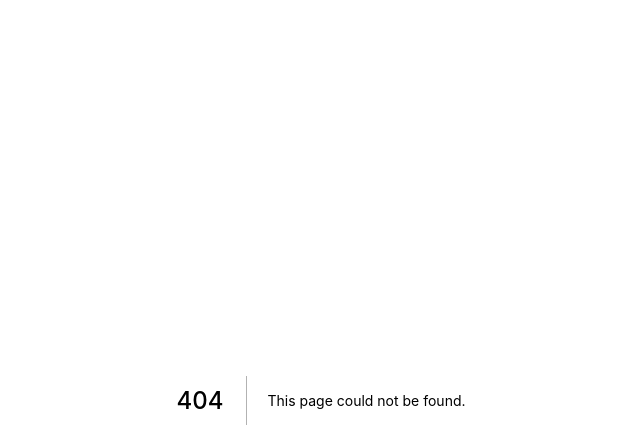
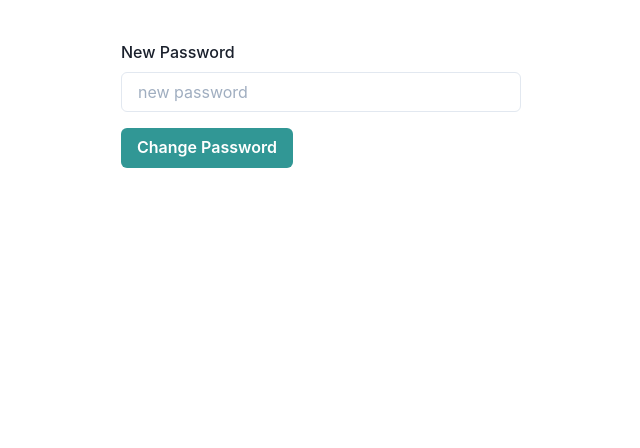
Before and after one commit to ayushi0809/lireddit, a Next.js app: page /change-password/1 in a window 1280 px wide. Before the commit this address had no page. Shown: the top 448 px of the page, without its empty margins (319-959 px from the left). Built offline with nearby package versions, Linux system fonts and the light colour scheme.

Commit message:
Change-password page added

```diff
--- a/codegen.yml
+++ b/codegen.yml
@@ -1,5 +1,5 @@
 overwrite: true
-schema: "http://11e6739ab6b4.ngrok.io/graphql"
+schema: "http://210f8b1585d8.ngrok.io/graphql"
 documents: "src/graphql/**/*.graphql"
 generates:
   src/generated/graphql.tsx:
--- /dev/null
+++ b/src/pages/change-password/[token].tsx
@@ -0,0 +1,48 @@
+import { Box, Button } from '@chakra-ui/react';
+import { Formik, Form } from 'formik';
+import { NextPage } from 'next';
+import React from 'react';
+import { InputField } from '../../components/InputField';
+import { Wrapper } from '../../components/Wrapper';
+import { toErrorMap } from '../../utils/toErrorMap';
+import login from '../login';
+
+ const ChangePassword: NextPage<{token:string}> = ({token}) => {
+    return (<Wrapper variant = "small">
+    <Formik initialValues = {{ newPassword : ''}}
+    onSubmit={async (values,{setErrors}) => {
+
+            // const response = await  login(values);
+            // if(response.data?.login.errors){
+            //   setErrors(toErrorMap(response.data.login.errors));
+            // }
+            // else if(response.data?.login.user){
+            //   //worked
+            //   router.push("/")
+            // }
+    }}
+    >
+
+        {({ isSubmitting }) => (
+        <Form>
+          <InputField name="newPassword"
+            placeholder="new password"
+            label="New Password"
+            type = "password">
+          </InputField>
+
+          <Button mt={4} type="submit" isLoading={isSubmitting} colorScheme="teal">Change Password</Button>
+        </Form>
+
+      )}
+          </Formik>
+            </Wrapper>);
+}
+
+ChangePassword.getInitialProps = ({query}) => {
+    return {
+        token:query.token as string
+    }
+}
+
+export default ChangePassword;
--- a/url_new.tsx
+++ b/url_new.tsx
@@ -1,4 +1,4 @@
-const ngrok_ext = "11e6739ab6b4"
+const ngrok_ext = "210f8b1585d8"
 const is_google_colab = true
 export const deploy = is_google_colab ? "http://"+ngrok_ext+".ngrok.io" : "http://localhost:4000"
 console.log(deploy);
```
